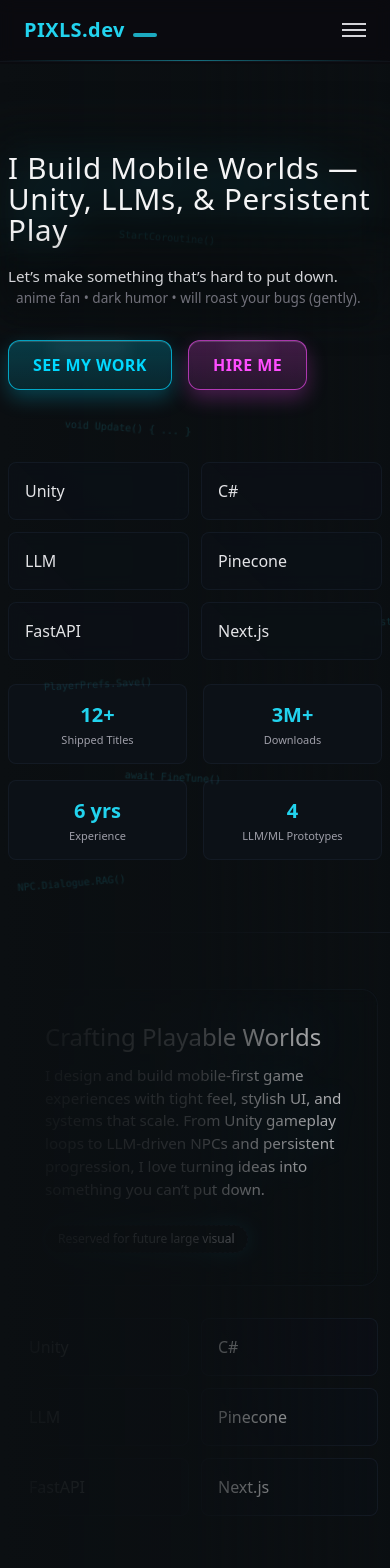
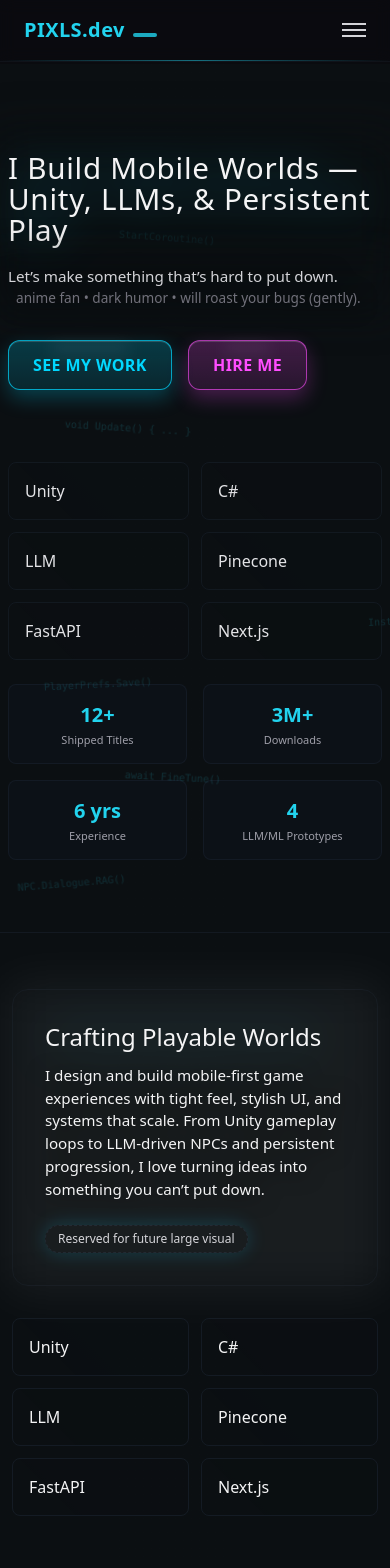
Before and after one commit to devfeb16/my-game-dev-portfolio, a Next.js app: page /hero-demo in a window 390 px wide. Shown: the top 1568 px of the page. Built offline with nearby package versions, Linux system fonts and the light colour scheme.

Commit message:
Refactor HeroCubes and PlaceholderSection components; update styles for improved visual consistency and responsiveness

```diff
--- a/components/HeroCubes.tsx
+++ b/components/HeroCubes.tsx
@@ -23,10 +23,10 @@ export default function HeroCubes({ className, cubes = defaultCubes, variant = "
           key={c.label}
           href={c.href}
           aria-label={c.label}
-          className={`group relative overflow-hidden rounded-lg border backdrop-blur-sm p-4 perspective transition-all duration-300 hover:scale-105 hover:shadow-[0_0_30px_rgba(0,216,255,0.4)] ${
+          className={`group relative overflow-hidden rounded-lg border p-4 perspective transition-all duration-300 hover:scale-105 hover:shadow-[0_0_30px_rgba(0,216,255,0.4)] ${
             variant === "bright"
-              ? "border-[var(--color-border)]/50 bg-[#0c1117]/70 hover:border-[rgba(0,216,255,0.7)]"
-              : "border-[var(--color-border)]/40 bg-[#0c1117]/80 hover:border-[rgba(0,216,255,0.6)]"
+              ? "border-[var(--color-border)]/50 bg-transparent hover:border-[rgba(0,216,255,0.7)]"
+              : "border-[var(--color-border)]/40 bg-transparent hover:border-[rgba(0,216,255,0.6)]"
           }`}
           onMouseMove={(e) => {
             const target = e.currentTarget as HTMLAnchorElement;
--- a/components/PlaceholderSection.tsx
+++ b/components/PlaceholderSection.tsx
@@ -18,15 +18,16 @@ export default function PlaceholderSection({
   return (
     <section
       aria-label="Reserved Placeholder"
-      className={`relative isolate w-full border-t border-[var(--color-border)]/40 ${minHeightClassName} ${className || ""}`}
+      className={`relative isolate z-10 w-full border-t border-[var(--color-border)]/40 ${minHeightClassName} ${className || ""}`}
     >
       <div className="relative mx-0 lg:mx-auto max-w-none lg:max-w-7xl px-3 md:px-6 py-14 md:py-16">
-        <div className="rounded-2xl border border-[var(--color-border)]/30 bg-[#0c1117]/20 backdrop-blur-sm p-8 md:p-12">
+        <div className="relative rounded-2xl border border-[var(--color-border)]/30 p-8 md:p-12">
+          <div className="pointer-events-none absolute -inset-2 rounded-2xl bg-white/6 blur-xl"></div>
           <div className="mx-auto max-w-4xl text-left">
             <h2 className="font-[var(--font-orbitron)] text-[clamp(1.5rem,4vw,2.5rem)] leading-tight text-zinc-100 drop-shadow-[0_0_28px_rgba(0,216,255,0.35)]">
               {title}
             </h2>
-            <p className="mt-3 text-[clamp(0.95rem,2vw,1.125rem)] text-zinc-200 drop-shadow-[0_0_10px_rgba(0,216,255,0.18)]">
+            <p className="mt-3 text-[clamp(0.95rem,2vw,1.125rem)] text-zinc-100 drop-shadow-[0_2px_10px_rgba(0,0,0,0.8)]">
               {description}
             </p>
             <div className="mt-6 inline-flex items-center gap-2 rounded-full border border-dashed border-[var(--color-border)]/60 px-3 py-1 text-[12px] text-zinc-300 shadow-[0_0_20px_rgba(0,216,255,0.2)]">
```
